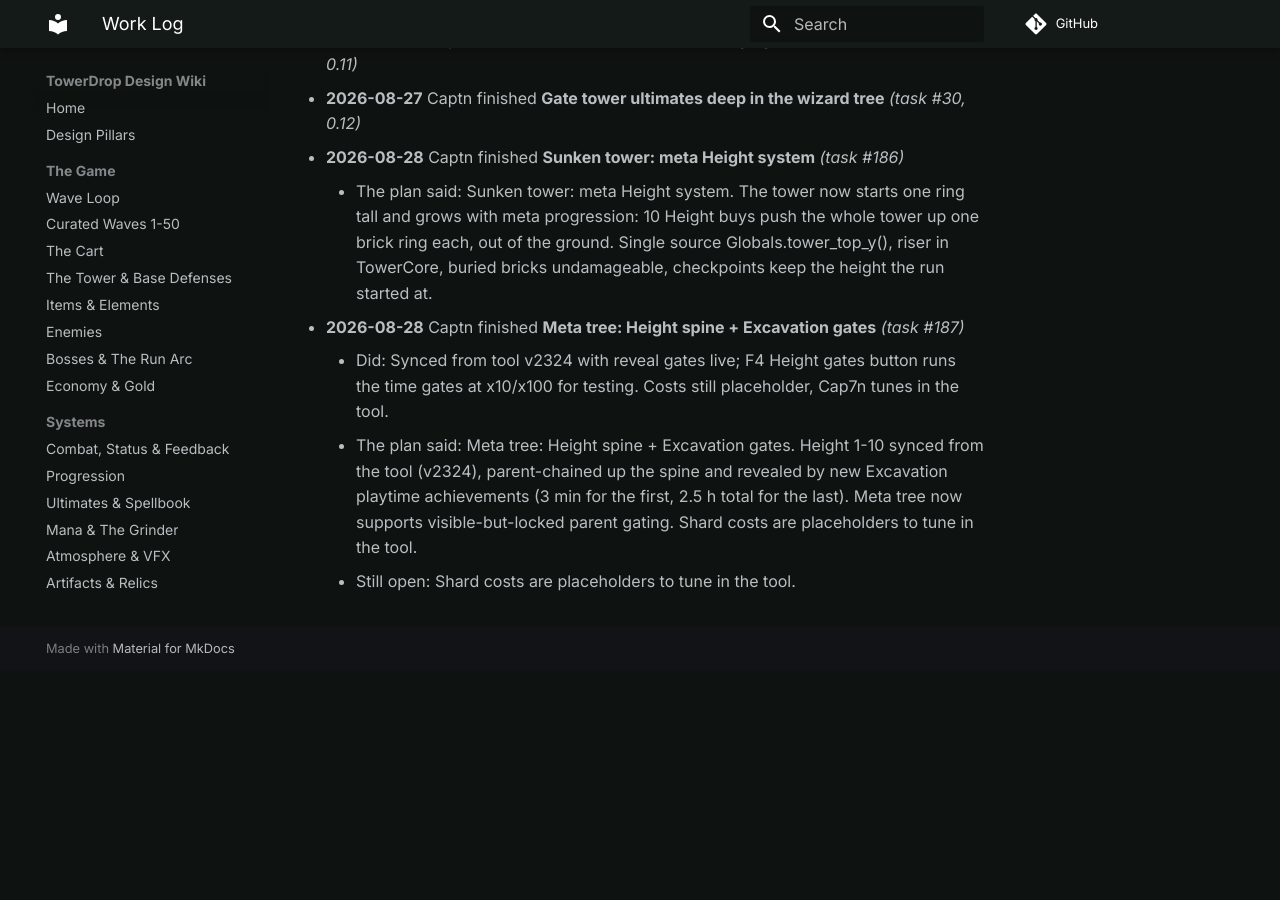
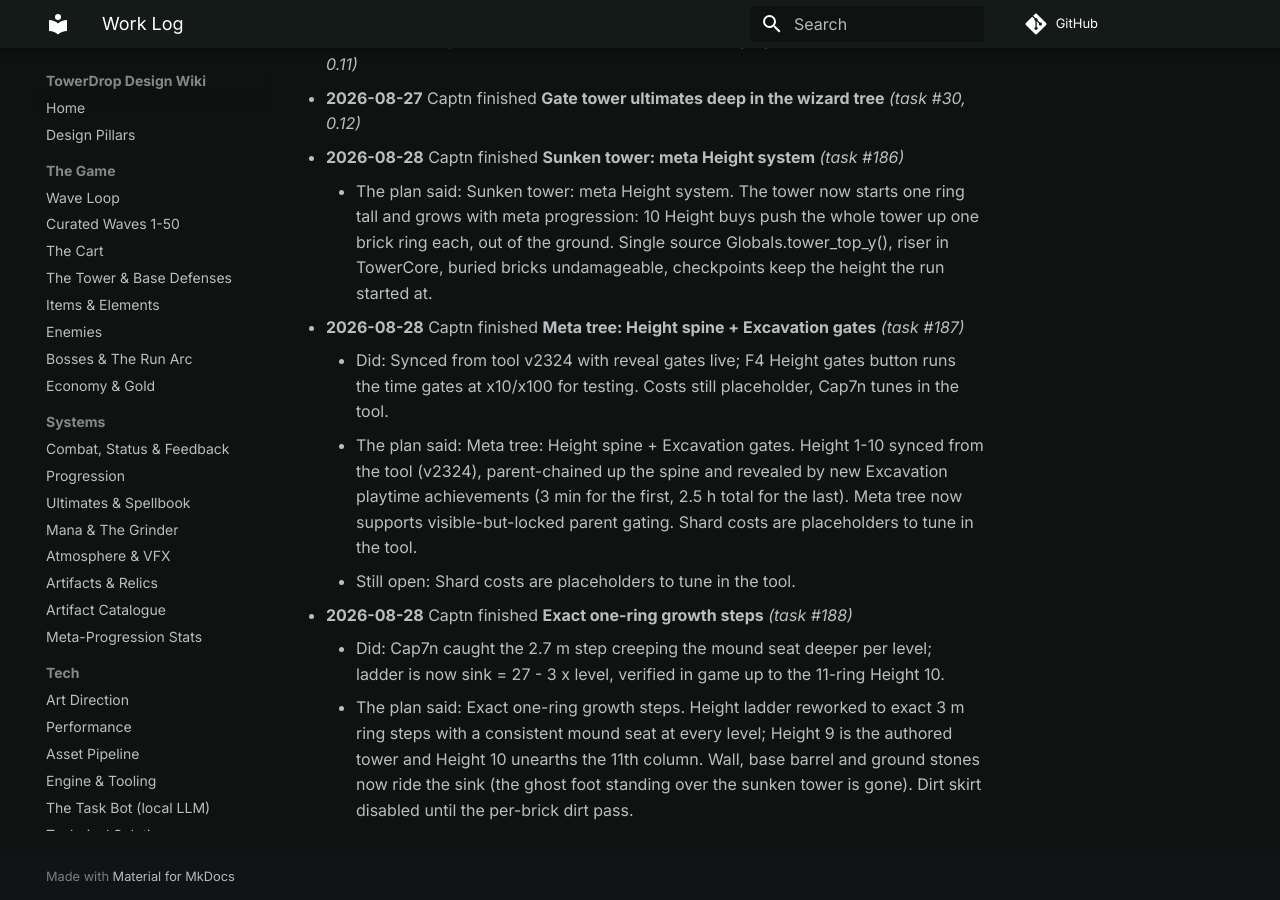
Before and after one commit to cap7n/towerdrop-docs, an MkDocs documentation site: the page built from docs/project/log.md, in a window 1280 px wide and 900 px high, scrolled down 5902 px. Built offline with MkDocs 1.6.1 and Material for MkDocs 9.7.7, drawn with Linux system fonts in a browser that asks for light colours; comment, search, counter and statistics services are not loaded; before the commit the page ends 6573 px from its top, so only the background shows below that.

Commit message:
log: Exact one-ring growth steps (task #188)

```diff
--- a/docs/project/log.md
+++ b/docs/project/log.md
@@ -61,3 +61,6 @@
     - Did: Synced from tool v2324 with reveal gates live; F4 Height gates button runs the time gates at x10/x100 for testing. Costs still placeholder, Cap7n tunes in the tool.
     - The plan said: Meta tree: Height spine + Excavation gates. Height 1-10 synced from the tool (v2324), parent-chained up the spine and revealed by new Excavation playtime achievements (3 min for the first, 2.5 h total for the last). Meta tree now supports visible-but-locked parent gating. Shard costs are placeholders to tune in the tool.
     - Still open: Shard costs are placeholders to tune in the tool.
+- **2026-08-28** Captn finished **Exact one-ring growth steps** _(task #188)_
+    - Did: Cap7n caught the 2.7 m step creeping the mound seat deeper per level; ladder is now sink = 27 - 3 x level, verified in game up to the 11-ring Height 10.
+    - The plan said: Exact one-ring growth steps. Height ladder reworked to exact 3 m ring steps with a consistent mound seat at every level; Height 9 is the authored tower and Height 10 unearths the 11th column. Wall, base barrel and ground stones now ride the sink (the ghost foot standing over the sunken tower is gone). Dirt skirt disabled until the per-brick dirt pass.
```
